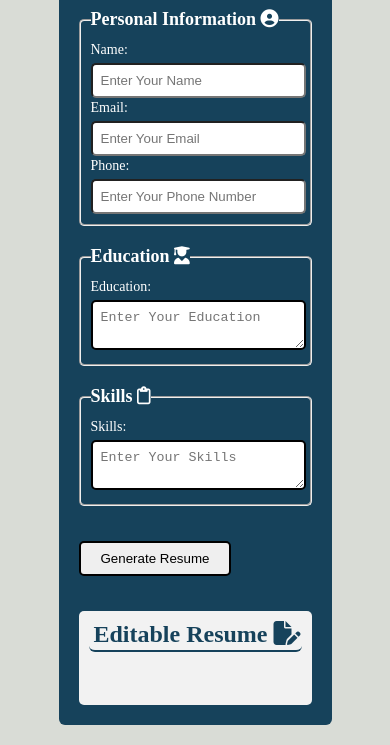
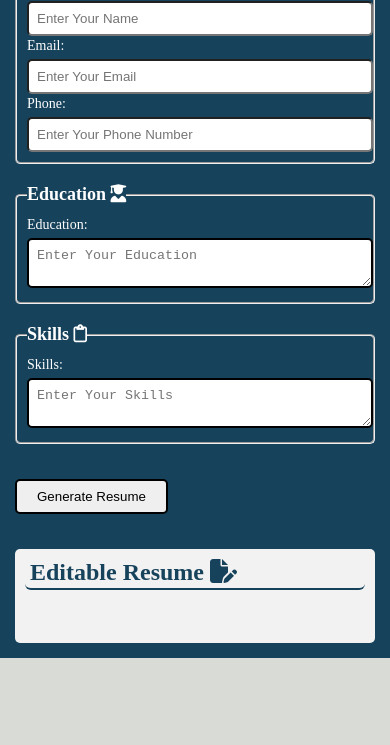
Before and after one commit to SaadAslam58/Milestone-4, a plain HTML site: page index.html in a window 390 px wide. Shown: the part 129-874 px from the top of the page. After the commit the page ends 844 px from the top, so only its background shows below. Drawn offline with Linux system fonts and the light colour scheme.

Commit message:
fourth commit

```diff
--- a/style.css
+++ b/style.css
@@ -178,3 +178,19 @@ button:hover {
 #resume p:hover {
     transform: scale(1.05);
 }
+
+@media screen and (max-width:600px) {
+    .container {
+        width: 100%;
+        height:100%;
+        margin: 0px;
+        padding: 15px;
+        background-color: #16425b;
+        transition: none;
+        border-radius: 0px;
+    }
+
+    .container:hover {
+        box-shadow: none;
+    }
+}
```
